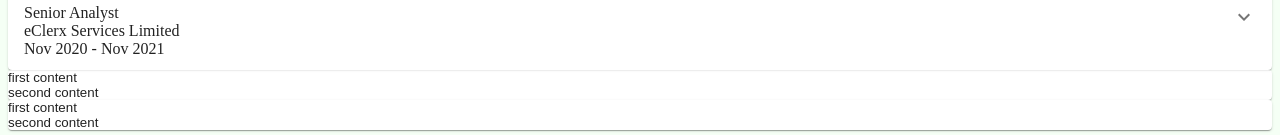
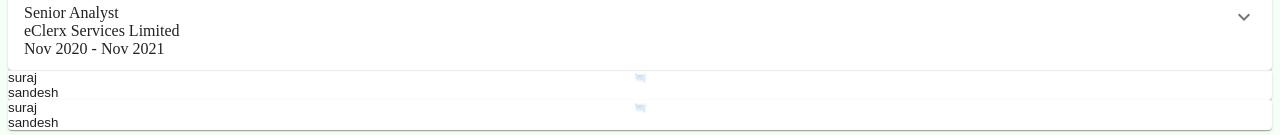
Before and after one commit to IlIIIlIIIlIlIlI/personal_website, a React (Create React App) app: page / in a window 1280 px wide. Shown: the part 954-1089 px from the top of the page. Built offline with nearby package versions, Linux system fonts and the light colour scheme.

Commit message:
new changes

```diff
--- a/src/InteractiveCards/InteractiveCards.tsx
+++ b/src/InteractiveCards/InteractiveCards.tsx
@@ -1,4 +1,4 @@
-import React from 'react';
+import React, { ReactNode } from 'react';
 import scssObj from './_InteractiveCards.scss';
 import Card from '@mui/material/Card';
 import { CardActionArea } from '@mui/material';
@@ -6,9 +6,16 @@
 interface Props {
   backGroundImageLink: string;
   backGroundColour: string;
+  nonHoverContent: ReactNode;
+  hoverContent: ReactNode;
 }
 
-function InteractiveCards({ backGroundImageLink, backGroundColour }: Props) {
+function InteractiveCards({
+  backGroundImageLink,
+  backGroundColour,
+  nonHoverContent,
+  hoverContent,
+}: Props) {
   return (
     <div className={`${scssObj.baseClass}__container`}>
       <Card className={`${scssObj.baseClass}__main-card`}>
@@ -17,19 +24,21 @@
             className={`${scssObj.baseClass}__non-hover-variable`}
             style={{
               backgroundImage: `url('${backGroundImageLink}')`,
-              backgroundSize: 'cover',
+              backgroundSize: 'contain',
+              backgroundRepeat: 'no-repeat',
+              backgroundPosition: 'center',
             }}
           >
             <div
               className={`${scssObj.baseClass}__faint-backgrounder`}
               style={{ backgroundColor: backGroundColour }}
             >
-              first content
+              {nonHoverContent}
             </div>
           </div>
 
           <div className={`${scssObj.baseClass}__hover-variable`}>
-            second content
+            {hoverContent}
           </div>
         </CardActionArea>
       </Card>
--- a/src/Projects/Projects.tsx
+++ b/src/Projects/Projects.tsx
@@ -10,6 +10,8 @@
           <InteractiveCards
             backGroundImageLink='/images/desktop_background.png'
             backGroundColour='rgba(255, 255, 255, 0.8)'
+            nonHoverContent={<div>suraj</div>}
+            hoverContent={<div>sandesh</div>}
           />
         </div>
 
@@ -17,6 +19,8 @@
           <InteractiveCards
             backGroundImageLink='/images/desktop_background.png'
             backGroundColour='rgba(255, 255, 255, 0.8)'
+            nonHoverContent={<div>suraj</div>}
+            hoverContent={<div>sandesh</div>}
           />
         </div>
       </div>
```
